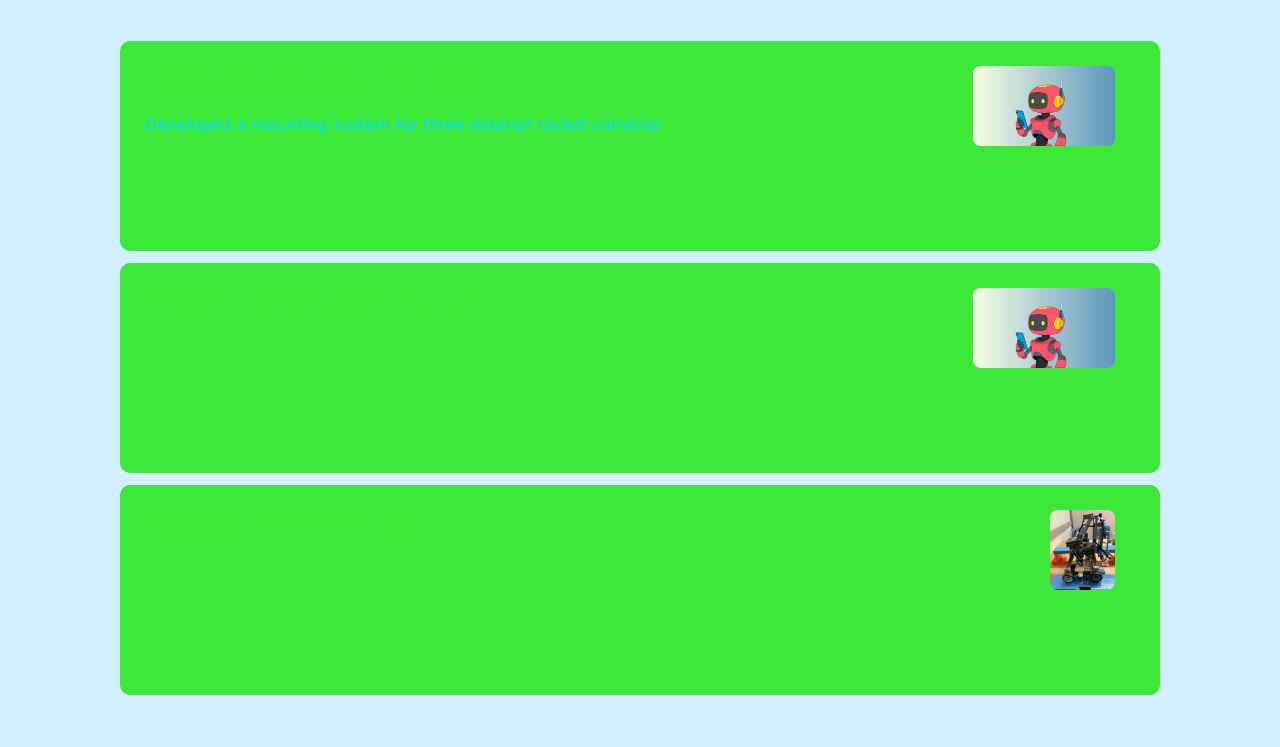
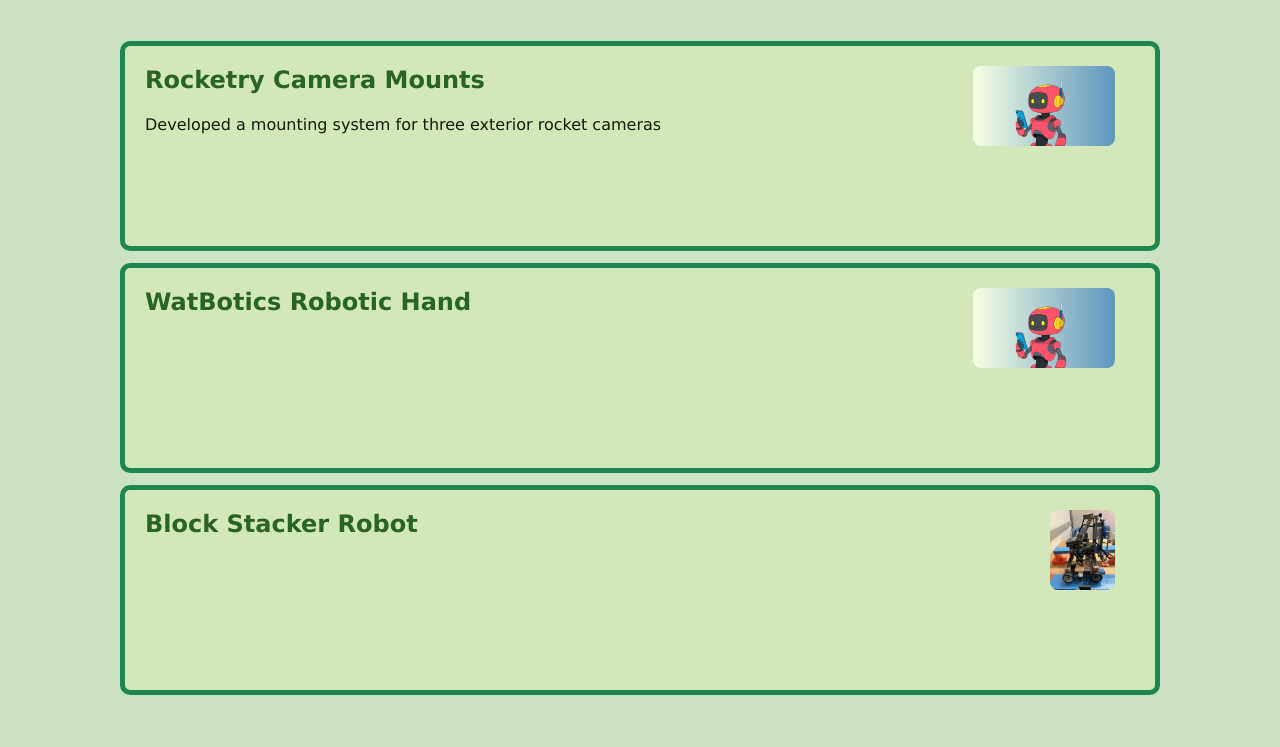
Before and after one commit to james-smith0707/james-smith0707.github.io, a plain HTML site: page index.html in a window 1280 px wide. Shown: the part 492-1239 px from the top of the page. Drawn offline with nearby package versions, Linux system fonts and the light colour scheme.

Commit message:
color changes

```diff
--- a/src.js
+++ b/src.js
@@ -479,11 +479,17 @@ class project
 
         }
 
+        this.projectBox.classList.remove("projectActive");
+        this.projectBox.classList.add("projectInactive");
+        this.projectBox.classList.add("projectDeactivateBuffer");
+
+
 
         setTimeout(() => {
-            this.projectBox.classList.remove("projectActive");
-        this.projectBox.classList.add("projectInactive");
-        }, 0);
+
+            this.projectBox.classList.remove("projectDeactivateBuffer");
+
+        }, 1000);
 
 
 
--- a/styles.css
+++ b/styles.css
@@ -2,15 +2,15 @@
 :root {
 
     --background-colour-night: #1a1c4a;
-    --background-colour-day: #d2f0ff;
+    --background-colour-day: #cbe2c5;
     --background-colour: var(--background-colour-night);
 
     --name-colour-night: #fafae4;
-    --name-colour-day: #43315b;
+    --name-colour-day: #103c4a;
     --name-colour: var(--name-colour-night);
 
     --text1-colour-night: #fafae4;
-    --text1-colour-day: rgb(0, 217, 255);
+    --text1-colour-day: rgb(21, 26, 6);
     --text1-colour: var(--text1-colour-night);
 
     --text2-colour-night: rgb(229, 255, 0);
@@ -19,8 +19,8 @@
 
     --accent-colour-inactive-night: rgb(70, 30, 113);
     --accent-colour-active-night: rgb(128, 84, 158);
-    --accent-colour-inactive-day: rgb(61, 233, 56);
-    --accent-colour-active-day: rgb(61, 233, 56);
+    --accent-colour-inactive-day: rgb(29, 135, 80);
+    --accent-colour-active-day: rgb(40, 100, 38);
     --accent-colour-active: var(--accent-colour-active-night);
     --accent-colour-inactive: var(--accent-colour-inactive-night);
 
@@ -33,8 +33,8 @@
 
     --fill-colour-inactive-night: rgba(18, 6, 52, 0.119);
     --fill-colour-active-night: rgba(5, 5, 72, 0.542);
-    --fill-colour-inactive-day: rgb(61, 233, 56);
-    --fill-colour-active-day: rgb(61, 233, 56);
+    --fill-colour-inactive-day: rgba(234, 246, 146, 0.254);
+    --fill-colour-active-day: rgba(178, 223, 101, 0.75);
     --fill-colour-active: var(--fill-colour-active-night);
     --fill-colour-inactive: var(--fill-colour-inactive-night);
 
@@ -42,10 +42,13 @@
     --highlight-colour-day: rgb(255, 225, 0);
     --highlight-colour: var(--highlight-colour-night);
 
+    --shadow-colour-night: rgb(211, 235, 55);
+    --shadow-colour-day: rgb(255, 225, 0);
+    --shadow-colour: var(--shadow-colour-night);
 
-
-
-
+    --glow-colour-night: rgba(223, 55, 235, 0.639);
+    --glow-colour-day: rgb(255, 225, 0);
+    --glow-colour: var(--glow-colour-night);
 
 
 }
@@ -144,9 +147,9 @@ color: var(--text1-colour);
 
     background-color: var(--fill-colour-active);
     border: 10px solid var(--accent-colour-active);
-    box-shadow: inset 0 0 16px rgb(0, 0, 0);
-    box-shadow:  0 0 20px rgb(131, 0, 120);
 
+    box-shadow: inset 0 0 16px var(--shadow-colour);
+    box-shadow:  0 0 20px var(--glow-colour);
 
     grid-template-areas:
     "title title coverImage"
@@ -177,6 +180,17 @@ color: var(--text1-colour);
     grid-template-columns: 1fr 1fr 1fr;
     grid-template-rows: auto auto;
 
+
+}
+
+.projectDeactivateBuffer
+
+{
+
+    grid-template-areas:
+    "title title coverImage"
+    "description description coverImage"
+    "picture picture picture";
 
 }
 
```
